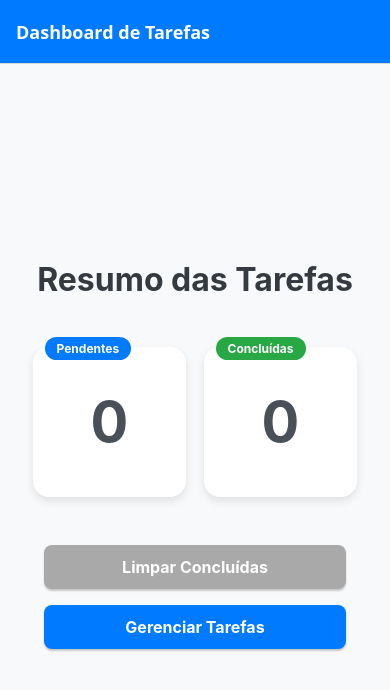
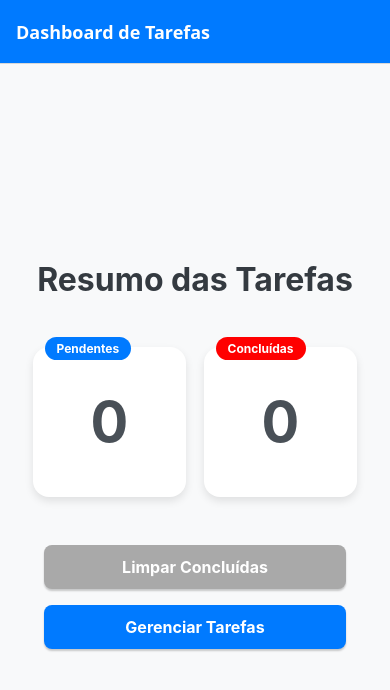
Before and after one commit to narradorww/TaskManager, a React Native app: screen /Dashboard in a window 390 px wide. Shown: the top 690 px of the page. Built offline with nearby package versions, Linux system fonts and the light colour scheme.

Commit message:
feat(ui): update StatusCard chip color for improved visual feedback

```diff
--- a/src/features/tasks/components/atoms/StatusCard.tsx
+++ b/src/features/tasks/components/atoms/StatusCard.tsx
@@ -10,7 +10,7 @@ interface StatusCardProps {
 }
 
 export const StatusCard = ({ label, count, statusType }: StatusCardProps) => {
-  const chipColor = statusType === 'PENDING' ? '#007AFF' : '#28a745';
+  const chipColor = statusType === 'PENDING' ? '#007AFF' : '#FF0000';
 
   return (
     <View
```
